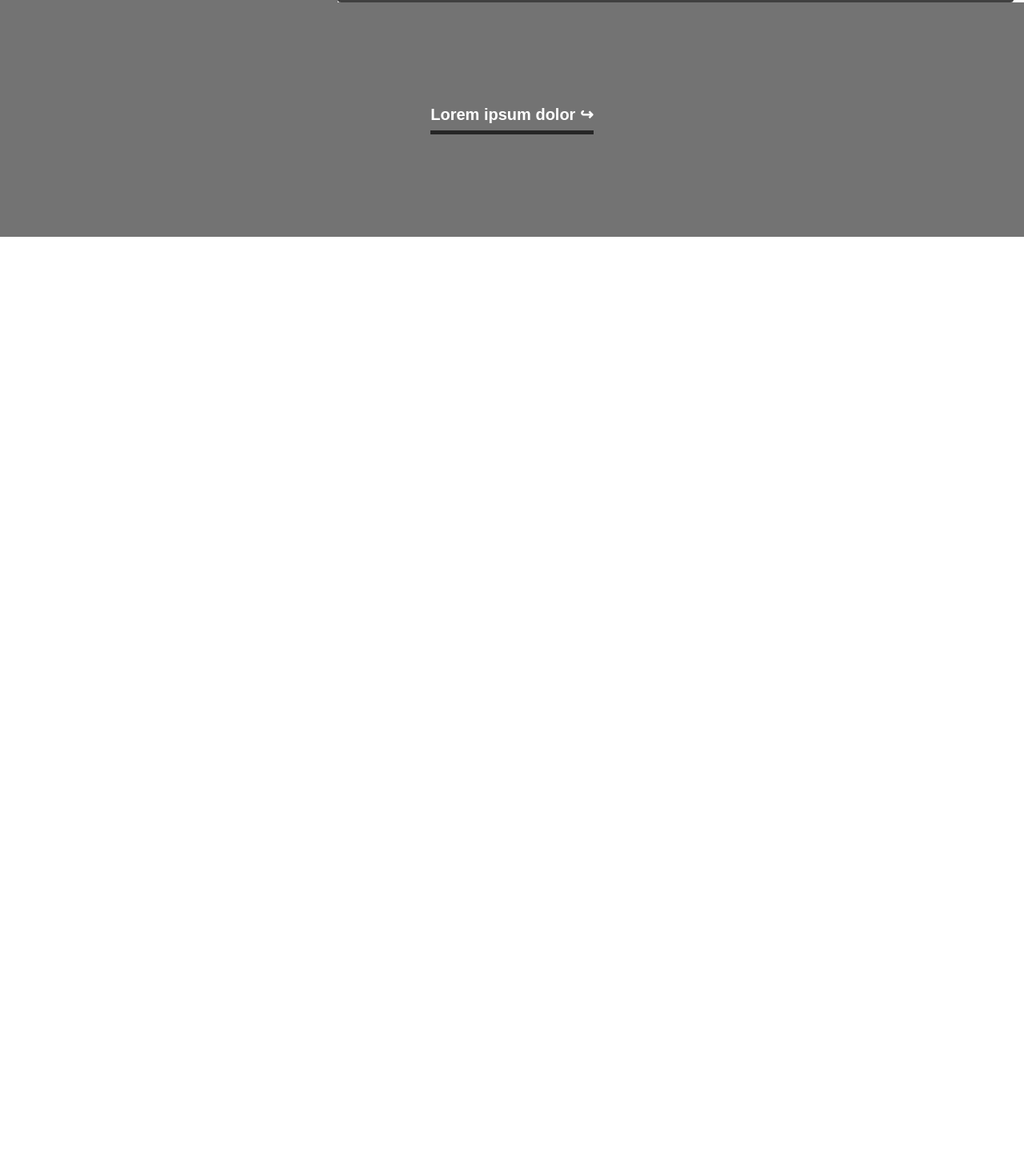
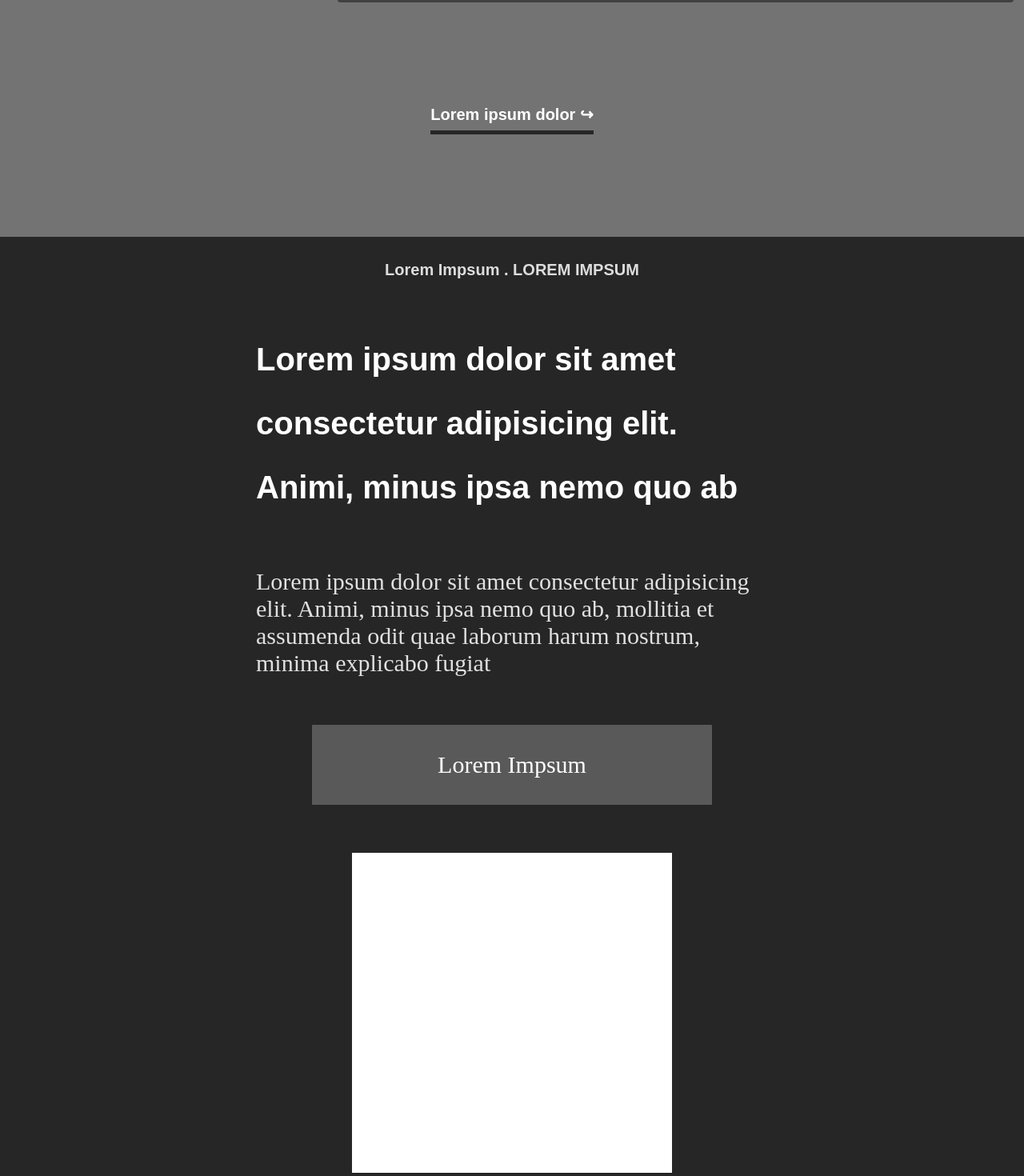
Before and after one commit to Psiale/smashing-magazine-clone, a plain HTML site: page index.html in a window 1280 px wide. Shown: the part 4411-5881 px from the top of the page at 80% size. Before the commit the page ends 4707 px from the top, so only its background shows below. Drawn offline with Linux system fonts and the light colour scheme; a web font is replaced by a local one.

Commit message:
created, syled and finished the book box

```diff
--- a/index.html
+++ b/index.html
@@ -11,7 +11,7 @@
 
   <!-- PROJECT SPECIFIC
        * Use article tag for all articles listed on the page.-->
-  <body>
+  <body class="gray-4" >
     <header class="gray-4">
       <ul class="flex-nav-parent">
         <li class=" box-radius nav-child gray-2"><h2 class="regular-text-color">Content</h2></li>
@@ -165,7 +165,7 @@
                   Lorem ipsum dolor sit amet consectetur adipisicing elit.
                   Maiores incidunt voluptas corporis, beatae voluptate, placeat
                   quisquam suscipit velit</p>
-                <div class=" ad-box regular-text-color gray-1 big-button"> Lorem Impsum</div>
+                <div class=" ad-box regular-text-color gray-1 medium-button"> Lorem Impsum</div>
             </div>
             <div class=" gray-1 ad-box small-box">
                 <h1 class=" article-text white">Lorem Impsum </h1>
@@ -248,5 +248,15 @@
                <div class="gray-4 all-articles-container">
                  <a class=" all-articles-link" href="#"><h2 class=" white all-articles-title"> Lorem ipsum dolor &#x21AA;</h2></a>
                </div>
+
+               <section>
+                 <div class=" gray-1 grid-book-container">
+                  <h2 class=" regular-text-color "> Lorem Impsum  . LOREM IMPSUM</h2>
+                  <h1 class=" white book-title ">Lorem ipsum dolor sit amet consectetur adipisicing elit. Animi, minus ipsa nemo quo ab</h1>
+                  <p class="light-text-color main-text-big-box"> Lorem ipsum dolor sit amet consectetur adipisicing elit. Animi, minus ipsa nemo quo ab, mollitia et assumenda odit quae laborum harum nostrum, minima explicabo fugiat </p>
+                  <div class=" ad-box white gray-3 big-button"> Lorem Impsum</div>
+                  <div class="white-background big-image-box"></div>
+                </div>
+                </section>
   </body>
 </html>
--- a/styles/style.css
+++ b/styles/style.css
@@ -2,7 +2,9 @@
   box-sizing: border-box;
   padding: 0;
   margin: 0;
+
 }
+
 
 h1, h2, h3 {
   font-family: 'Tomorrow', sans-serif;
@@ -35,6 +37,10 @@ h2 {
 
 .gray-6 {
     background-color: #a6a6a6;
+}
+
+.white-background {
+  background-color: white;
 }
 
 .regular-text-color {
@@ -243,15 +249,20 @@ rgba(255, 255, 255, .1);
   height: 200px;
 }
 
+.big-image-box {
+  width: 400px;
+  height: 400px;
+}
+
 .main-text-big-box {
   font-size: 30px;
   display: flex;
   justify-content: center;
   align-items: center;
-  width: 58%;
+  width: 50%;
 }
 
-.big-button {
+.medium-button {
   text-align: center;
   font-size: 20px;
   width: 300px;
@@ -303,3 +314,23 @@ justify-self: flex-start;
   padding-bottom: 4%;
   border-bottom: #262626 5px solid;
 }
+
+.grid-book-container {
+  display: grid;
+  height: 1200px;
+  align-content: space-around;
+  justify-items: center;
+}
+
+.big-button {
+  text-align: center;
+  font-size: 30px;
+  width: 500px;
+  height: 100px;
+}
+
+.book-title {
+  font-size: 40px;
+  line-height: 200%;
+  width: 50%;
+}
```
